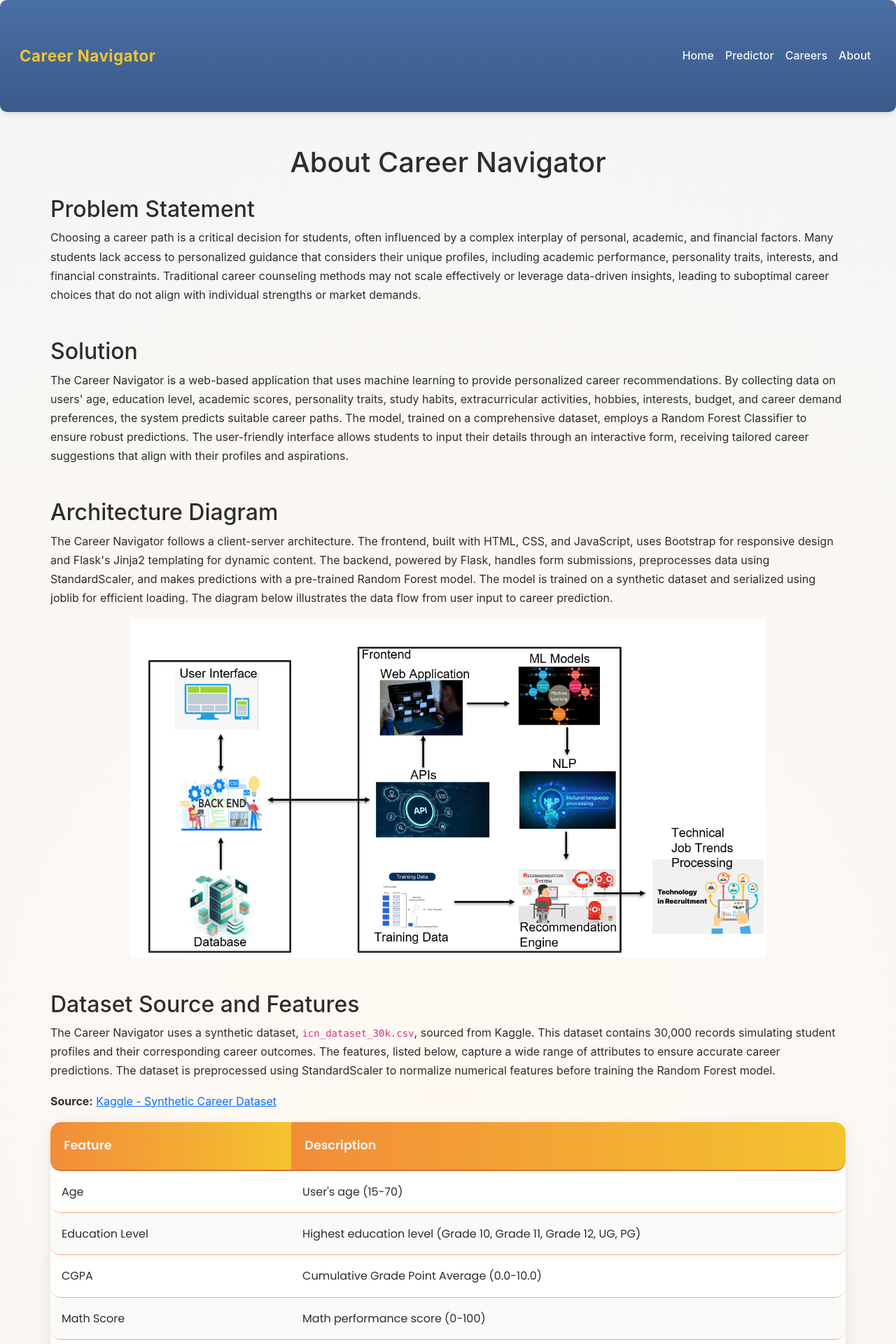
After one commit to Keerthi-Bogireddy/Career_Navigator-Project, a Flask app: page /about in a window 1280 px wide. The commit adds this page. Shown: the top 1920 px of the page at 70% size. Run offline with Flask 3, Linux system fonts and the light colour scheme.

Commit message:
about page

```diff
--- a/app.py
+++ b/app.py
@@ -13,6 +13,10 @@ def load_model_and_preprocessors():
 @app.route('/')
 def index():
     return render_template('index.html')
+
+@app.route('/about')
+def about():
+    return render_template('about.html')
 
 @app.route('/careers')
 def careers():
--- /dev/null
+++ b/templates/about.html
@@ -0,0 +1,242 @@
+<!DOCTYPE html>
+<html lang="en">
+<head>
+    <meta charset="UTF-8">
+    <meta name="viewport" content="width=device-width, initial-scale=1.0">
+    <title>Career Navigator - About the Project</title>
+    <link href="https://cdn.jsdelivr.net/npm/bootstrap@5.3.3/dist/css/bootstrap.min.css" rel="stylesheet">
+    <link href="https://fonts.googleapis.com/css2?family=Poppins:wght@400;600&display=swap" rel="stylesheet">
+    <link rel="stylesheet" href="https://cdnjs.cloudflare.com/ajax/libs/font-awesome/6.5.1/css/all.min.css">
+    <link rel="stylesheet" href="{{ url_for('static', filename='styles.css') }}">
+    <style>
+        /* Custom Table Styles */
+        .pretty-table-container {
+            background: rgba(255, 255, 255, 0.95);
+            border-radius: 15px;
+            box-shadow: 0 8px 20px rgba(0, 0, 0, 0.1);
+            overflow: hidden;
+            margin-bottom: 2rem;
+        }
+
+        .pretty-table {
+            width: 100%;
+            border-collapse: separate;
+            border-spacing: 0;
+            font-family: 'Poppins', sans-serif;
+        }
+
+        .pretty-table thead th {
+            background: linear-gradient(90deg, var(--primary), var(--accent));
+            color: var(--background);
+            font-weight: 600;
+            font-size: 1.1rem;
+            padding: 1.2rem;
+            text-align: left;
+            border-bottom: 2px solid var(--primary-dark);
+        }
+
+        .pretty-table tbody tr {
+            transition: all 0.3s ease;
+        }
+
+        .pretty-table tbody tr:nth-child(even) {
+            background: rgba(245, 245, 245, 0.5);
+        }
+
+        .pretty-table tbody tr:hover {
+            background: var(--primary-light);
+            transform: scale(1.01);
+        }
+
+        .pretty-table td {
+            padding: 1rem;
+            font-size: 1rem;
+            color: var(--text);
+            border-bottom: 1px solid var(--primary-light);
+        }
+
+        .pretty-table th:first-child,
+        .pretty-table td:first-child {
+            border-top-left-radius: 15px;
+            border-bottom-left-radius: 15px;
+        }
+
+        .pretty-table th:last-child,
+        .pretty-table td:last-child {
+            border-top-right-radius: 15px;
+            border-bottom-right-radius: 15px;
+        }
+
+        @media (max-width: 768px) {
+            .pretty-table thead th,
+            .pretty-table td {
+                font-size: 0.9rem;
+                padding: 0.8rem;
+            }
+        }
+    </style>
+</head>
+<body>
+    {% include 'navbar.html' %}
+
+    <!-- About Project Section -->
+    <div class="container my-5">
+        <h1 class="text-center mb-4">About Career Navigator</h1>
+
+        <!-- Problem Statement -->
+        <section class="mb-5">
+            <h2>Problem Statement</h2>
+            <p>
+                Choosing a career path is a critical decision for students, often influenced by a complex interplay of personal, academic, and financial factors. Many students lack access to personalized guidance that considers their unique profiles, including academic performance, personality traits, interests, and financial constraints. Traditional career counseling methods may not scale effectively or leverage data-driven insights, leading to suboptimal career choices that do not align with individual strengths or market demands.
+            </p>
+        </section>
+
+        <!-- Solution -->
+        <section class="mb-5">
+            <h2>Solution</h2>
+            <p>
+                The Career Navigator is a web-based application that uses machine learning to provide personalized career recommendations. By collecting data on users' age, education level, academic scores, personality traits, study habits, extracurricular activities, hobbies, interests, budget, and career demand preferences, the system predicts suitable career paths. The model, trained on a comprehensive dataset, employs a Random Forest Classifier to ensure robust predictions. The user-friendly interface allows students to input their details through an interactive form, receiving tailored career suggestions that align with their profiles and aspirations.
+            </p>
+        </section>
+
+        <!-- Architecture Diagram -->
+        <section class="mb-5">
+            <h2>Architecture Diagram</h2>
+            <p>
+                The Career Navigator follows a client-server architecture. The frontend, built with HTML, CSS, and JavaScript, uses Bootstrap for responsive design and Flask's Jinja2 templating for dynamic content. The backend, powered by Flask, handles form submissions, preprocesses data using StandardScaler, and makes predictions with a pre-trained Random Forest model. The model is trained on a synthetic dataset and serialized using joblib for efficient loading. The diagram below illustrates the data flow from user input to career prediction.
+            </p>
+            <div class="text-center">
+                <img src="{{ url_for('static', filename='architecture_diagram.png') }}" alt="Career Navigator Architecture Diagram" class="img-fluid" style="max-width: 80%; height: auto;">
+            </div>
+        </section>
+
+        <!-- Dataset Source and Features -->
+        <section class="mb-5">
+            <h2>Dataset Source and Features</h2>
+            <p>
+                The Career Navigator uses a synthetic dataset, <code>icn_dataset_30k.csv</code>, sourced from Kaggle. This dataset contains 30,000 records simulating student profiles and their corresponding career outcomes. The features, listed below, capture a wide range of attributes to ensure accurate career predictions. The dataset is preprocessed using StandardScaler to normalize numerical features before training the Random Forest model.
+            </p>
+            <p>
+                <strong>Source:</strong> <a href="https://www.kaggle.com/datasets" target="_blank">Kaggle - Synthetic Career Dataset</a>
+            </p>
+            <div class="pretty-table-container table-responsive">
+                <table class="pretty-table">
+                <thead>
+                    <tr>
+                        <th>Feature</th>
+                        <th>Description</th>
+
+                    </tr>
+                </thead>
+                <tbody>
+                    <tr>
+                        <td>Age</td>
+                        <td>User's age (15-70)</td>
+
+                    </tr>
+                    <tr>
+                        <td>Education Level</td>
+                        <td>Highest education level (Grade 10, Grade 11, Grade 12, UG, PG)</td>
+
+                    </tr>
+                    <tr>
+                        <td>CGPA</td>
+                        <td>Cumulative Grade Point Average (0.0-10.0)</td>
+
+                    </tr>
+                    <tr>
+                        <td>Math Score</td>
+                        <td>Math performance score (0-100)</td>
+
+                    </tr>
+                    <tr>
+                        <td>Physics Score</td>
+                        <td>Physics performance score (0-100)</td>
+
+                    </tr>
+                    <tr>
+                        <td>Biology Score</td>
+                        <td>Biology performance score (0-100)</td>
+
+                    </tr>
+                    <tr>
+                        <td>History Score</td>
+                        <td>History performance score (0-100)</td>
+
+                    </tr>
+                    <tr>
+                        <td>Openness</td>
+                        <td>Personality trait: openness to new experiences (1-10)</td>
+
+                    </tr>
+                    <tr>
+                        <td>Conscientiousness</td>
+                        <td>Personality trait: organization and dependability (1-10)</td>
+
+                    </tr>
+                    <tr>
+                        <td>Extraversion</td>
+                        <td>Personality trait: outgoing and social nature (1-10)</td>
+
+                    </tr>
+                    <tr>
+                        <td>Agreeableness</td>
+                        <td>Personality trait: compassion and cooperation (1-10)</td>
+
+                    </tr>
+                    <tr>
+                        <td>Neuroticism</td>
+                        <td>Personality trait: emotional instability (1-10)</td>
+
+                    </tr>
+                    <tr>
+                        <td>Weekly Self-Study Hours</td>
+                        <td>Hours spent on self-study per week (0-100)</td>
+
+                    </tr>
+                    <tr>
+                        <td>Extracurricular Activities</td>
+                        <td>Participation in extracurricular activities (0: No, 1: Yes)</td>
+
+                    </tr>
+                    <tr>
+                        <td>Hobbies</td>
+                        <td>User-selected hobbies (e.g., coding, cooking, dance)</td>
+
+                    </tr>
+                    <tr>
+                        <td>Interests</td>
+                        <td>Primary interest area (arts, business, healthcare, technology)</td>
+
+                    </tr>
+                    <tr>
+                        <td>Budget</td>
+                        <td>Education/training budget in lakhs INR (1-20)</td>
+
+                    </tr>
+                    <tr>
+                        <td>Career Demand Score</td>
+                        <td>Perceived job market demand (1-10)</td>
+
+                    </tr>
+                </tbody>
+            </table>
+        </section>
+
+        <!-- GitHub URL -->
+        <section class="mb-5">
+            <h2>GitHub Repository</h2>
+            <p>
+                The source code for the Career Navigator project is available on GitHub. Explore the repository to view the code, contribute, or report issues.
+            </p>
+            <p>
+                <strong>GitHub URL:</strong> <a href="https://github.com/username/career-navigator" target="_blank">https://github.com/username/career-navigator</a>
+            </p>
+        </section>
+    </div>
+
+    {% include 'footer.html' %}
+
+    <script src="https://cdn.jsdelivr.net/npm/bootstrap@5.3.3/dist/js/bootstrap.bundle.min.js"></script>
+</body>
+</html>
--- a/templates/navbar.html
+++ b/templates/navbar.html
@@ -15,6 +15,9 @@
                 <li class="nav-item">
                     <a class="nav-link" href="{{ url_for('careers') }}">Careers</a>
                 </li>
+                <li class="nav-item">
+                    <a class="nav-link" href="{{ url_for('about') }}">About</a>
+                </li>
             </ul>
         </div>
     </div>
```
Also changed, not shown: templates/predictor.html (+26 -21 lines), static/architecture_diagram.png (added).
